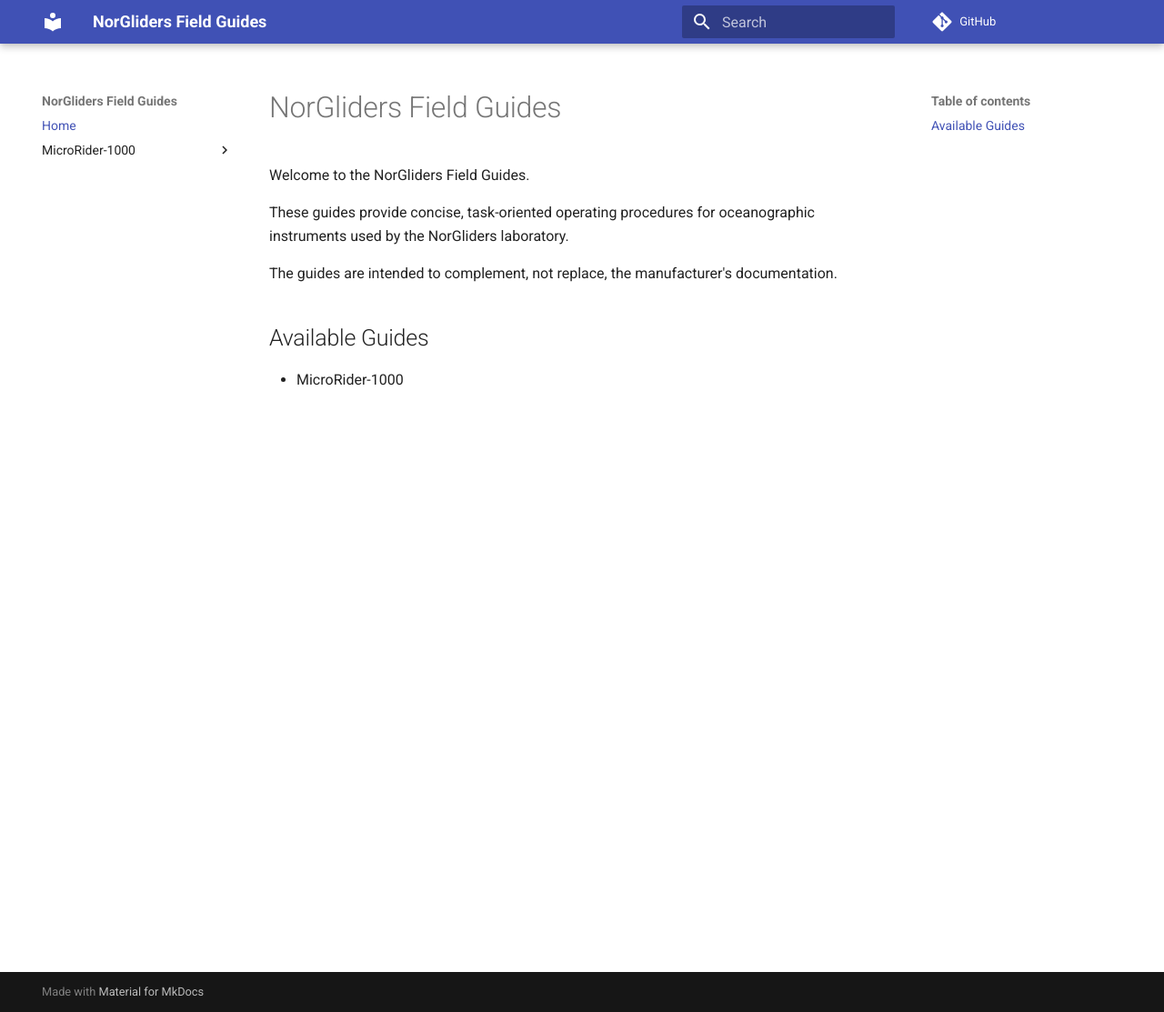
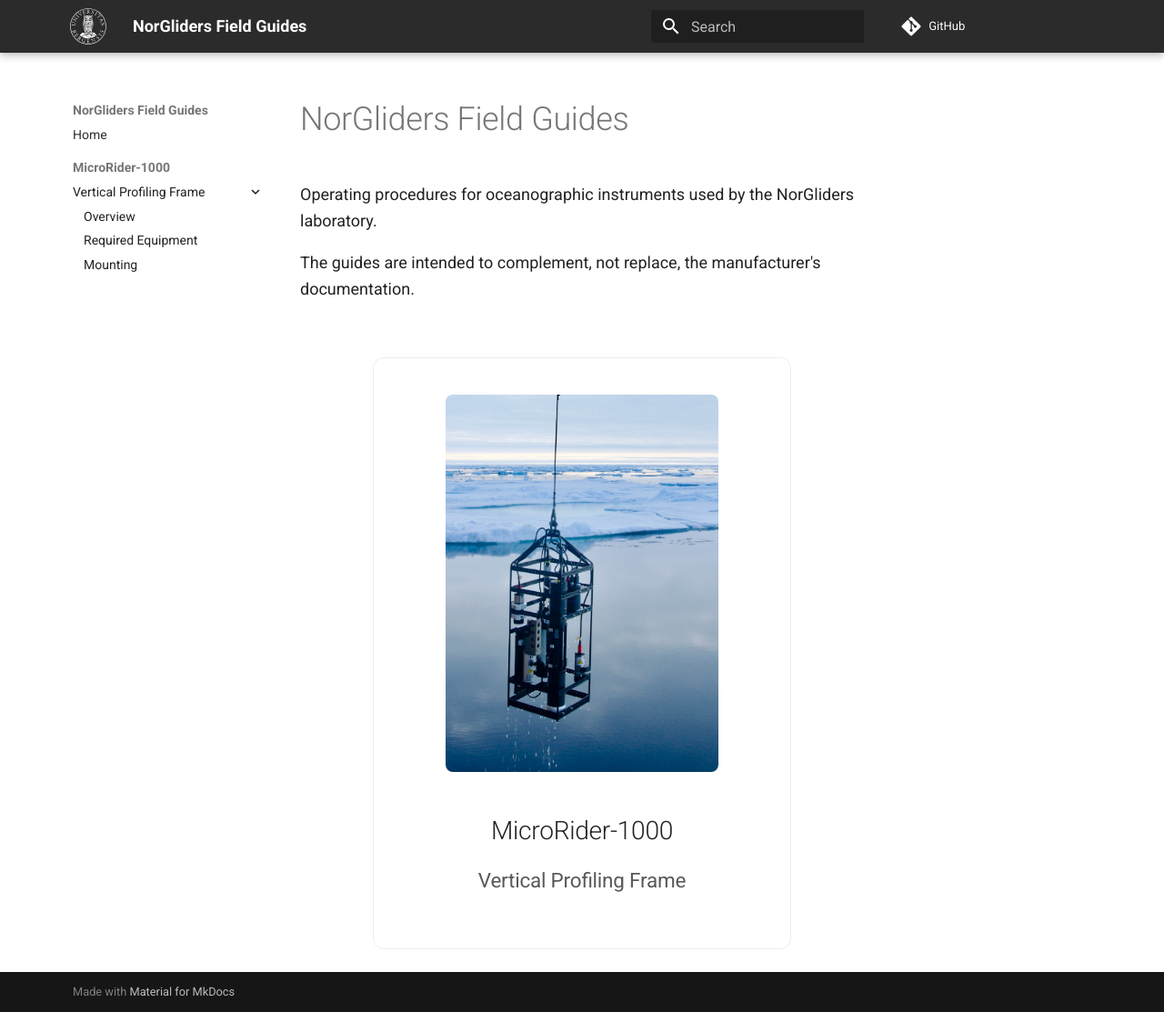
Before and after one commit to NorGliders/field-guides, an MkDocs documentation site: the page built from docs/index.md, in a window 1280 px wide and 1113 px high. Shown: the whole window at 91% size. Built offline with MkDocs 1.6.1 and Material for MkDocs 9.7.7, drawn with Linux system fonts in a browser that asks for light colours; comment, search, counter and statistics services are not loaded.

Commit message:
Add MR-1000 vertical profiling frame

```diff
--- a/docs/index.md
+++ b/docs/index.md
@@ -1,11 +1,19 @@
 # NorGliders Field Guides
 
-Welcome to the NorGliders Field Guides.
-
-These guides provide concise, task-oriented operating procedures for oceanographic instruments used by the NorGliders laboratory.
+Operating procedures for oceanographic instruments used by the NorGliders laboratory.
 
 The guides are intended to complement, not replace, the manufacturer's documentation.
 
-## Available Guides
+<div class="guide-grid">
 
-- MicroRider-1000
+<a class="guide-card" href="microrider-1000/vertical-profiling-frame/">
+
+<img src="microrider-1000/vertical-profiling-frame/images/microrider-cover.jpg" alt="MicroRider-1000">
+
+<h2>MicroRider-1000</h2>
+
+<h3>Vertical Profiling Frame</h3>
+
+</a>
+
+</div>
--- /dev/null
+++ b/docs/stylesheets/extra.css
@@ -0,0 +1,113 @@
+/* ==========================================================================
+   NorGliders Field Guides
+   ========================================================================== */
+
+
+/* ==========================================================================
+   Global Layout
+   ========================================================================== */
+
+.md-grid {
+    max-width: 90%;
+}
+
+.md-typeset {
+    font-size: 0.9rem;
+}
+
+
+/* ==========================================================================
+   Landing Page
+   ========================================================================== */
+
+.guide-grid {
+    display: flex;
+    justify-content: center;
+    margin-top: 3rem;
+}
+
+.guide-card,
+.guide-card:link,
+.guide-card:visited,
+.guide-card:hover,
+.guide-card:active {
+    display: block;
+
+    max-width: 460px;
+    width: 100%;
+
+    padding: 2rem;
+
+    text-align: center;
+
+    color: inherit;
+    text-decoration: none;
+
+    cursor: pointer;
+
+    border: 1px solid var(--md-default-fg-color--lightest);
+    border-radius: 12px;
+
+    transition:
+        transform 0.2s ease,
+        box-shadow 0.2s ease,
+        border-color 0.2s ease;
+}
+
+.guide-card:hover {
+    transform: translateY(-4px);
+
+    border-color: var(--md-primary-fg-color);
+
+    box-shadow: 0 10px 28px rgba(0, 0, 0, 0.18);
+}
+
+.guide-card img {
+    display: block;
+
+    width: 100%;
+    max-width: 300px;
+    height: auto;
+
+    margin: 0 auto 1.5rem auto;
+
+    border-radius: 8px;
+}
+
+.guide-card h2,
+.guide-card h3,
+.guide-card p {
+    color: inherit;
+    text-decoration: none;
+}
+
+.guide-card h2 {
+    margin-bottom: 0.25rem;
+}
+
+.guide-card h3 {
+    margin-top: 0;
+    font-weight: 400;
+    opacity: 0.75;
+}
+
+.guide-card p {
+    margin-top: 1rem;
+}
+
+.md-header__button.md-logo {
+    padding: 0.2rem;
+}
+
+.md-header__button.md-logo img,
+.md-header__button.md-logo svg {
+    height: 42px;
+    width: auto;
+    max-height: none;
+}
+
+:root {
+    --md-primary-fg-color: #2b2b2b;
+    --md-primary-fg-color--light: #424242;
+    --md-primary-fg-color--dark: #1c1c1c;
+}
--- a/mkdocs.yml
+++ b/mkdocs.yml
@@ -2,8 +2,47 @@ site_name: NorGliders Field Guides
 site_description: Operating procedures for NorGliders field instrumentation.
 repo_url: https://github.com/NorGliders/field-guides
 
+plugins:
+  - search
+  - print-site:
+      add_to_navigation: false
+
 theme:
   name: material
+  features:
+    - navigation.expand
+    - navigation.sections
+    - navigation.top
+    - navigation.instant
+    - search.highlight
+    - search.suggest
+    - content.code.copy
+  palette:
+    - scheme: default
+      primary: custom
+      accent: blue
+  logo: assets/logos/UiB-emblem_white.svg
+
+markdown_extensions:
+  - admonition
+  - attr_list
+  - md_in_html
+  - tables
+  - footnotes
+  - toc:
+      permalink: true
+  - pymdownx.details
+  - pymdownx.superfences
+  - pymdownx.highlight
+  - pymdownx.inlinehilite
+  - pymdownx.keys
+  - pymdownx.tabbed:
+      alternate_style: true
+  - pymdownx.tasklist:
+      custom_checkbox: true
+
+extra_css:
+  - stylesheets/extra.css
 
 nav:
   - Home: index.md
@@ -11,6 +50,5 @@ nav:
   - MicroRider-1000:
       - Vertical Profiling Frame:
           - Overview: microrider-1000/vertical-profiling-frame/index.md
-          - Introduction: microrider-1000/vertical-profiling-frame/introduction.md
           - Required Equipment: microrider-1000/vertical-profiling-frame/required-equipment.md
           - Mounting: microrider-1000/vertical-profiling-frame/mounting.md
```
Also changed, not shown: docs/microrider-1000/vertical-profiling-frame/index.md (+53 -4 lines), docs/microrider-1000/vertical-profiling-frame/required-equipment.md (+49 -0 lines), docs/assets/logos/UiB-emblem_white.svg (added), docs/microrider-1000/vertical-profiling-frame/images/a.jpg (added), docs/microrider-1000/vertical-profiling-frame/images/microrider-cover.jpg (added), docs/microrider-1000/vertical-profiling-frame/images/mr1000_in_case.png (added), docs/microrider-1000/vertical-profiling-frame/images/mr1000_in_case_hor.jpg (added), docs/microrider-1000/vertical-profiling-frame/images/mr_in_frame.jpg (added), 4 other files.
